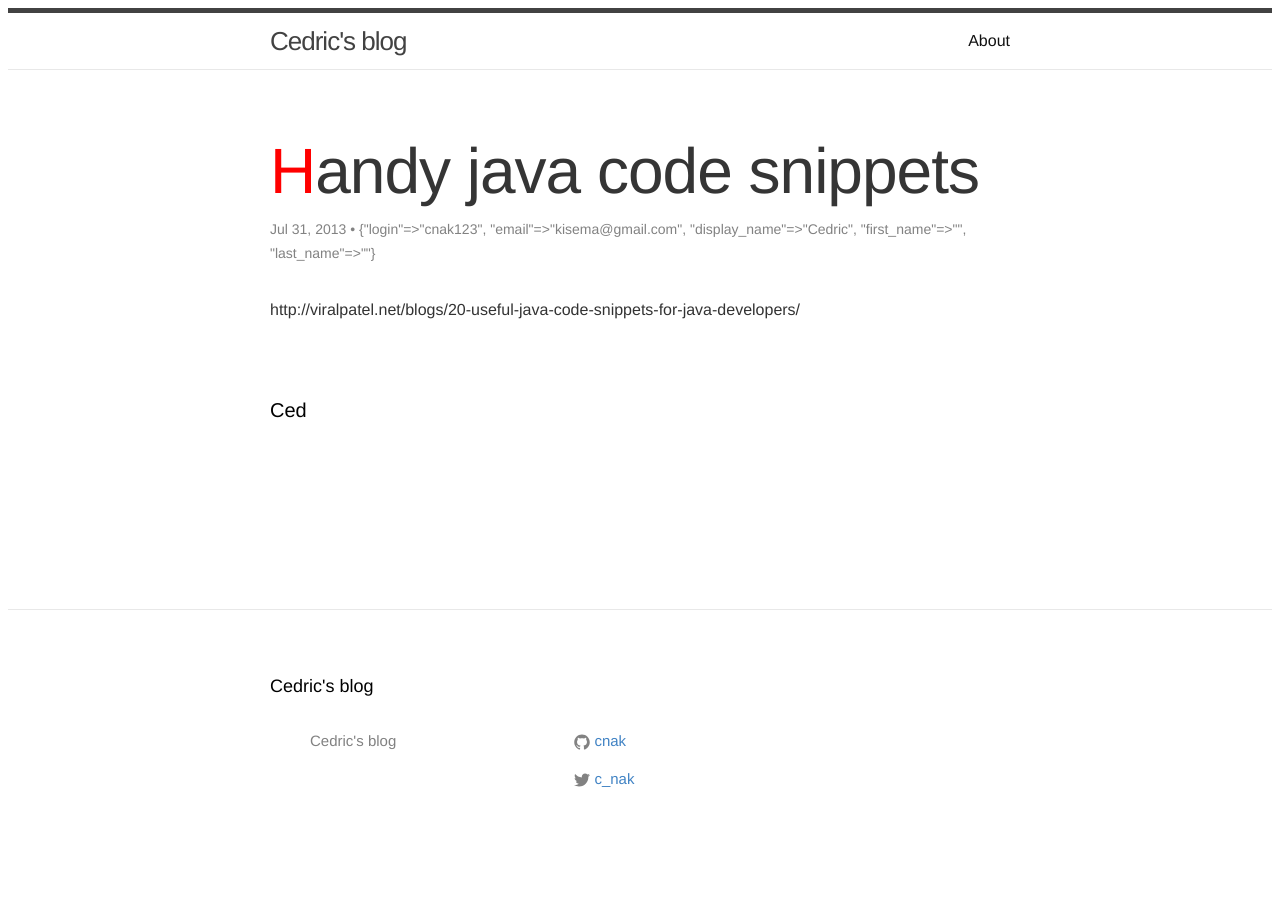
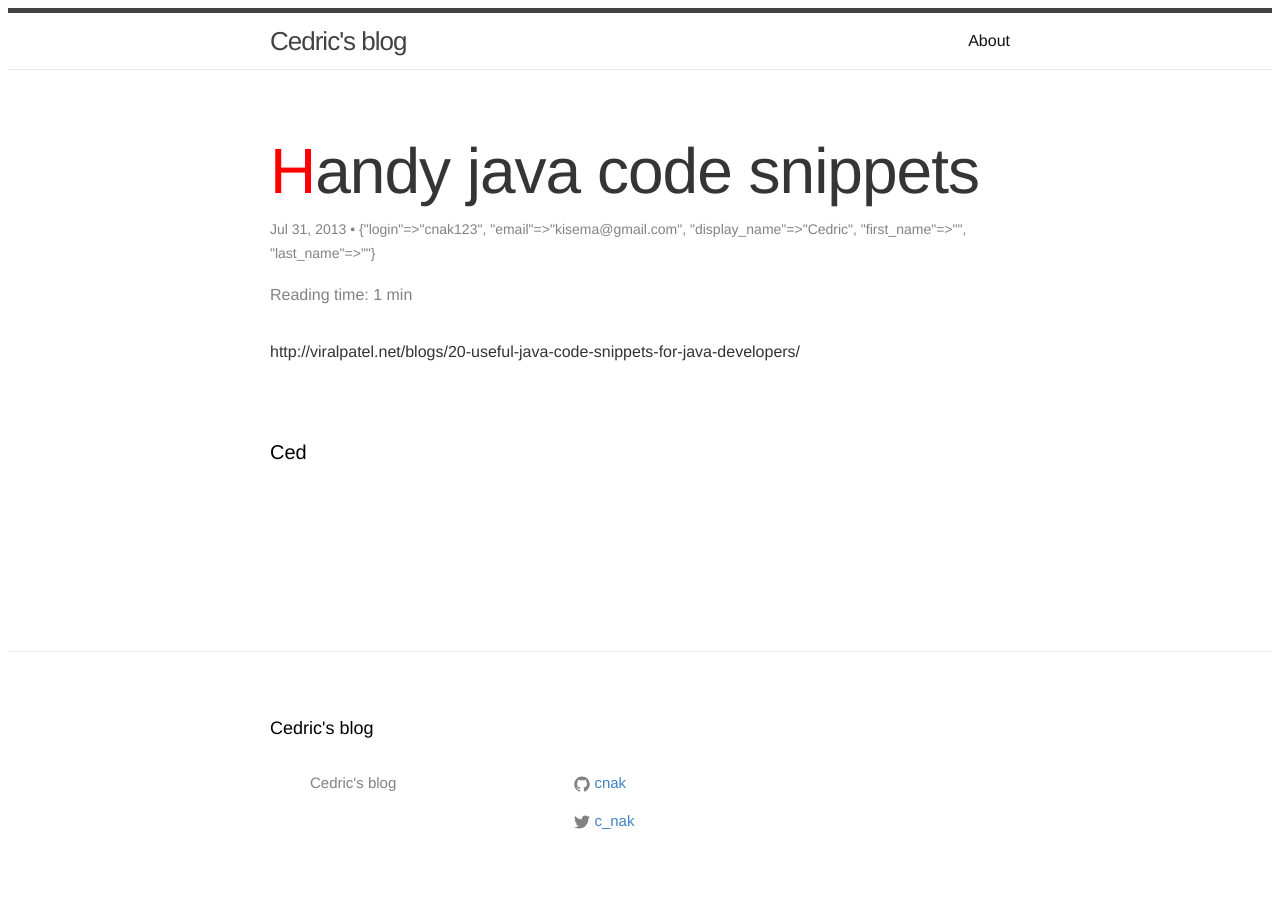
Before and after one commit to cnak/cnak.github.io, a Jekyll site: the page built from _posts/2013-07-31-handy-java-code-snippets.html, in a window 1280 px wide. Built offline with Jekyll 4.4.1, drawn with Linux system fonts in a browser that asks for light colours.

Commit message:
included reading time

```diff
--- /dev/null
+++ b/_includes/read_time.html
@@ -0,0 +1,8 @@
+<span class="reading-time" title="Estimated read time">
+  {% assign words = content | number_of_words %}
+  {% if words < 360 %}
+   Reading time: 1 min
+  {% else %}
+    Reading time: {{ words | divided_by:180 }} mins
+  {% endif %}
+</span>
--- a/_layouts/post.html
+++ b/_layouts/post.html
@@ -6,6 +6,7 @@
   <header class="post-header">
     <h1 class="post-title" itemprop="name headline">{{ page.title }}</h1>
     <p class="post-meta"><time datetime="{{ page.date | date_to_xmlschema }}" itemprop="datePublished">{{ page.date | date: "%b %-d, %Y" }}</time>{% if page.author %} • <span itemprop="author" itemscope itemtype="http://schema.org/Person"><span itemprop="name">{{ page.author }}</span></span>{% endif %}</p>
+    {% include read_time.html %}
   </header>
 
   <div class="post-content" itemprop="articleBody">
--- a/_sass/_base.scss
+++ b/_sass/_base.scss
@@ -243,3 +243,8 @@
   font-size: 20;
   margin: 10% 0;
 }
+
+.reading-time {
+  color: #828282;
+  font-weight: 100
+}
```
